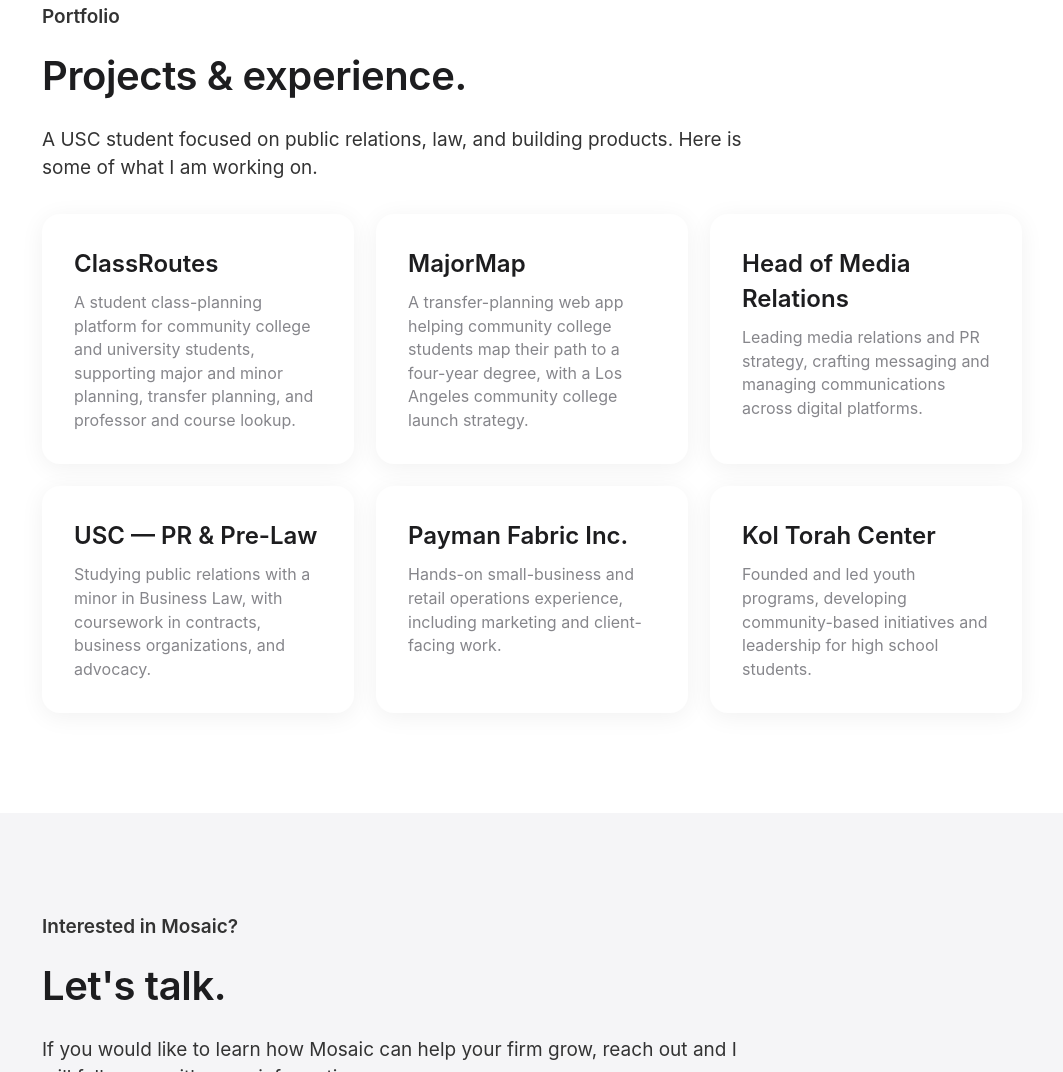
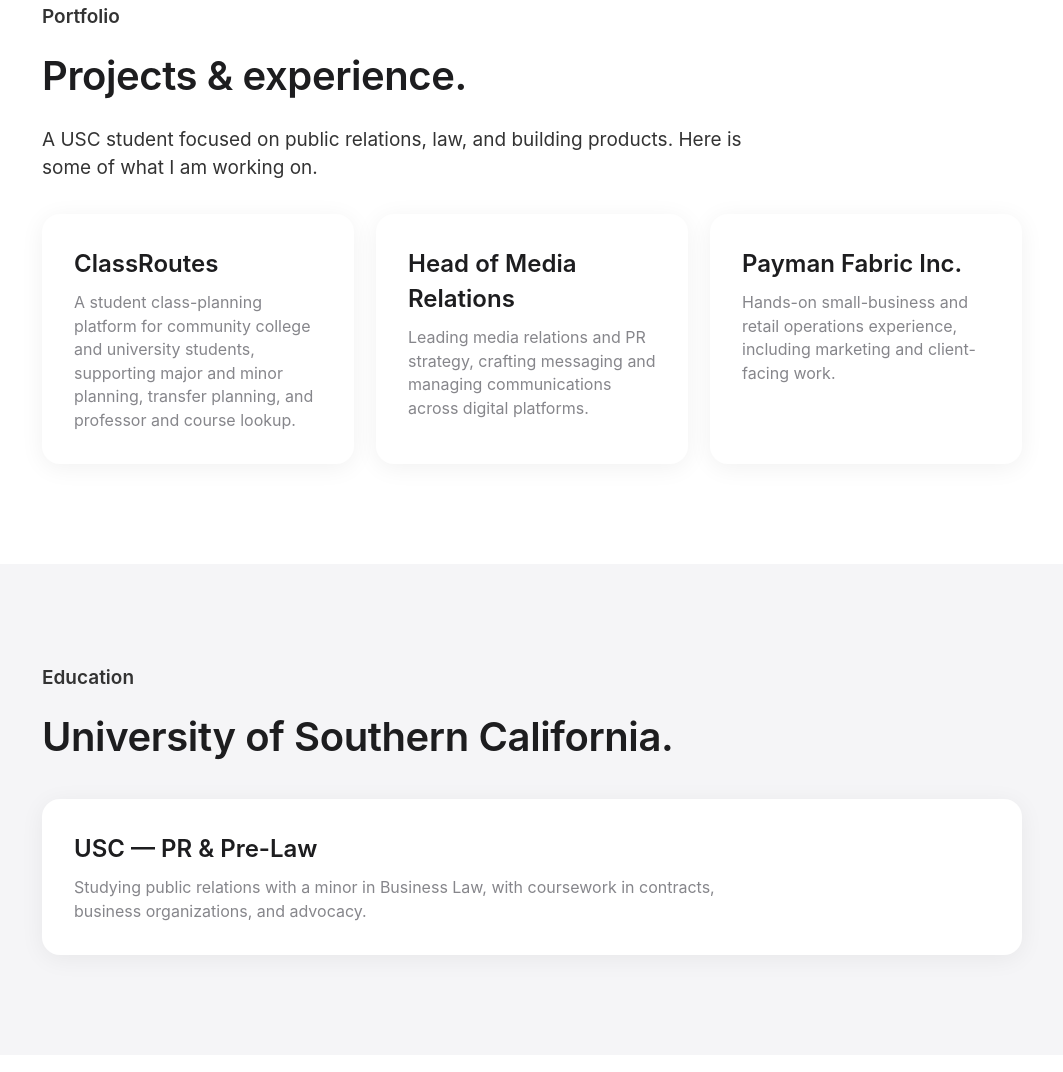
Before and after one commit to javisrevenge21/Ryan-Javaheri, a plain HTML site: page index.html in a window 1280 px wide. Shown: the part 1728-2800 px from the top of the page, without its empty margins (108-1171 px from the left). Drawn offline with Linux system fonts and the light colour scheme.

Commit message:
Remove three cards and add separate USC Education section

```diff
--- a/index.html
+++ b/index.html
@@ -105,6 +105,7 @@ footer { background: var(--light); padding: 40px 22px; text-align: center; color
     <div class="nav-links">
       <a href="#mosaic">Mosaic</a>
       <a href="#portfolio">Portfolio</a>
+      <a href="#education">Education</a>
       <a href="#contact">Contact</a>
     </div>
   </div>
@@ -150,30 +151,31 @@ footer { background: var(--light); padding: 40px 22px; text-align: center; color
         <p>A student class-planning platform for community college and university students, supporting major and minor planning, transfer planning, and professor and course lookup.</p>
       </div>
       <div class="card">
-        <h3>MajorMap</h3>
-        <p>A transfer-planning web app helping community college students map their path to a four-year degree, with a Los Angeles community college launch strategy.</p>
-      </div>
-      <div class="card">
         <h3>Head of Media Relations</h3>
         <p>Leading media relations and PR strategy, crafting messaging and managing communications across digital platforms.</p>
-      </div>
-      <div class="card">
-        <h3>USC &mdash; PR &amp; Pre-Law</h3>
-        <p>Studying public relations with a minor in Business Law, with coursework in contracts, business organizations, and advocacy.</p>
       </div>
       <div class="card">
         <h3>Payman Fabric Inc.</h3>
         <p>Hands-on small-business and retail operations experience, including marketing and client-facing work.</p>
       </div>
+    </div>
+  </div>
+</section>
+
+<section class="block alt reveal" id="education">
+  <div class="inner">
+    <p class="eyebrow">Education</p>
+    <h2>University of Southern California.</h2>
+    <div class="cards">
       <div class="card">
-        <h3>Kol Torah Center</h3>
-        <p>Founded and led youth programs, developing community-based initiatives and leadership for high school students.</p>
+        <h3>USC &mdash; PR &amp; Pre-Law</h3>
+        <p>Studying public relations with a minor in Business Law, with coursework in contracts, business organizations, and advocacy.</p>
       </div>
     </div>
   </div>
 </section>
 
-<section class="block alt reveal" id="contact">
+<section class="block reveal" id="contact">
   <div class="inner">
     <p class="eyebrow">Interested in Mosaic?</p>
     <h2>Let's talk.</h2>
```
